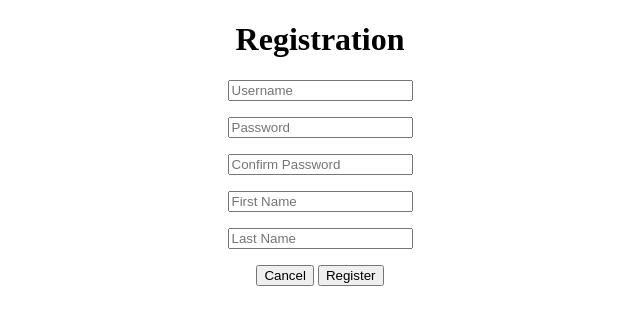
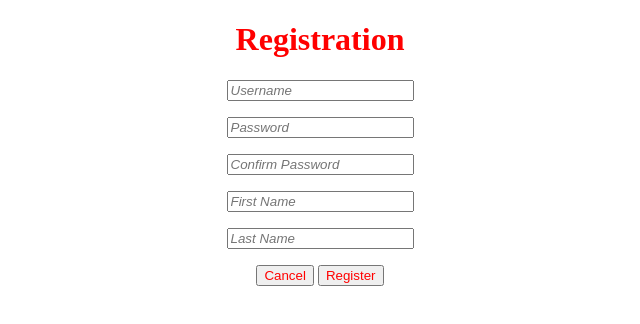
Before and after one commit to Rsccccc/ITPC_3_Prelim_Exam, a plain HTML site: page register.html in a window 1280 px wide. Shown: the whole page, without its empty margins (320-960 px from the left). Drawn offline with Linux system fonts and the light colour scheme.

Commit message:
7th commit

```diff
--- a/register.html
+++ b/register.html
@@ -6,26 +6,26 @@
 
 <body>
     <div style="text-align: center;">
-    <h1 >Registration</h1>
+    <h1 style ="color: red;">Registration</h1>
 
     <div style="text-align: center;">
         <div style="margin-bottom: 1rem;">
-        <input type="text" placeholder="Username" value="">
+        <input type="text" placeholder="Username" style ="color: red; font-style: italic;" value="">
     </div>
     <div style="margin-bottom: 1rem;">
-        <input type="text" placeholder="Password" value="">
+        <input type="text" placeholder="Password" style ="color: red; font-style: italic;" value="">
     </div>
     <div style="margin-bottom: 1rem;">
-        <input type="text" placeholder="Confirm Password" value="">
+        <input type="text" placeholder="Confirm Password" style ="color: red; font-style: italic;" value="">
     </div>
     <div style="margin-bottom: 1rem;">
-        <input type="text" placeholder="First Name" value="">
+        <input type="text" placeholder="First Name" style ="color: red; font-style: italic;" value="">
     </div>
     <div style="margin-bottom: 1rem;">
-        <input type="text" placeholder="Last Name"  value="">
+        <input type="text" placeholder="Last Name" style ="color: red; font-style: italic;" value="">
     </div>
-    <a > <button >Cancel</button> </a>
-    <a > <button >Register</button> </a>
+    <a > <button style ="color: red;" >Cancel</button> </a>
+    <a > <button style ="color: red;">Register</button> </a>
 </div>
 </div>
 
```
